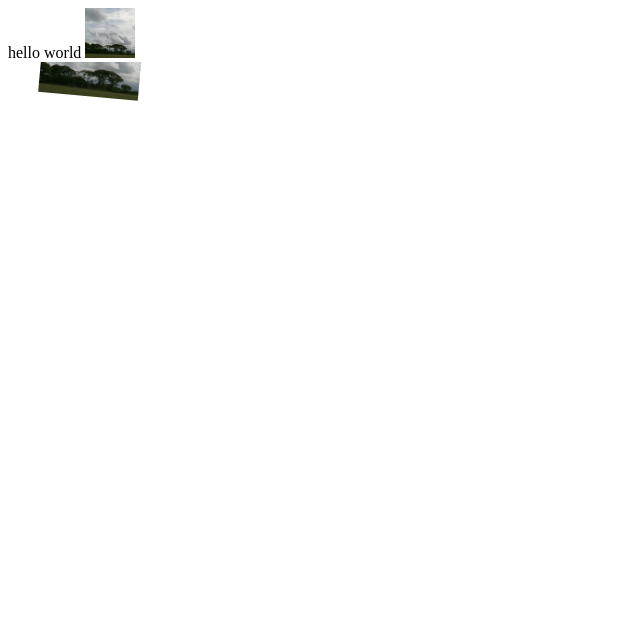
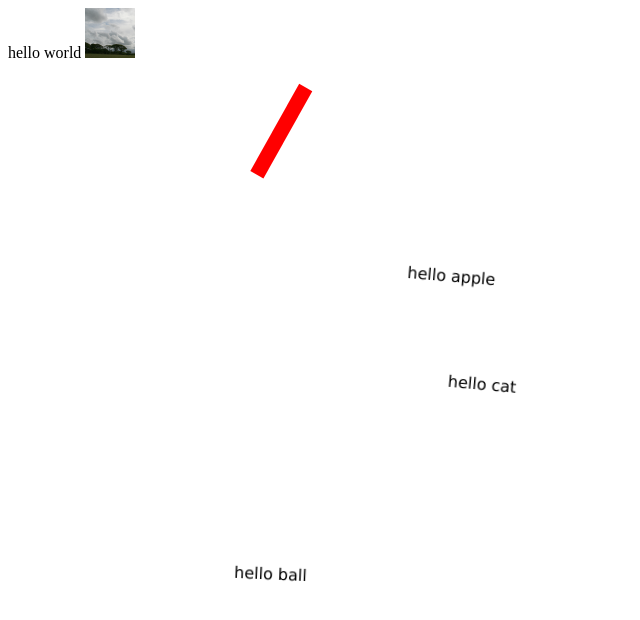
Before and after one commit to emp3ror/mvas, a plain HTML site: page index.html in a window 1280 px wide. Shown: the whole page, without its empty margins (0-640 px from the left). Drawn offline with Linux system fonts and the light colour scheme.

Commit message:
image rotation wrong

```diff
--- a/index.html
+++ b/index.html
@@ -10,11 +10,14 @@ hello world
 </div>
 <script src="src/mvas.0.1.js"></script>
 <script type="text/javascript">
-  canvas = document.getElementById("thecanvas");
-  ctx = this.canvas.getContext("2d");
+  // canvas = document.getElementById("thecanvas");
+  // ctx = this.canvas.getContext("2d");
 
-  var newCanvas = mVas.setCanvas(canvas);
-  newCanvas.gridShowBoxLength(10);
+  var newCanvas = mVas("thecanvas");
+  var column = 1000;
+    newCanvas.gridColumn(column);
+    var rows = newCanvas.getGridRows();
+  // newCanvas.gridShowBoxLength(10);
   var smValue = newCanvas.gridShowBoxLength();
   /*console.log(smValue);
   console.log("*************new test*************");*/
@@ -35,48 +38,52 @@ hello world
   //     objRotate : true,
   //     loop: true});
   newCanvas.addAnimation(apple,{ type : "circle",
-      radius : 80,
+      radius : 200,
       startAngle: 0,
       endAngle : 360,
       speed : 10,
       objRotate : true,
+      referencePoint : {x:400,y:400},
       loop: true});
 
   newCanvas.addAnimation(ball,{ type : "circle",
-      radius : 80,
+      radius : 200,
       startAngle: 0,
       endAngle : 360,
       speed : 2,
       objRotate : true,
+      referencePoint : {x:400,y:400},
       loop: true});
 
   newCanvas.addAnimation(cat,{ type : "circle",
-      radius : 80,
+      radius : 100,
       startAngle: 0,
       endAngle : 360,
       speed : 50,
       objRotate : true,
+      referencePoint : {x:400,y:400},
       loop: true});
 
   newCanvas.addAnimation(cloudy,{ type : "circle",
-      radius : 5,
+      radius : 100,
       startAngle: 0,
       endAngle : 360,
       speed : 50,
       objRotate : true,
+      referencePoint : {x:200,y:200},
       loop: true});
 
   var cow = [];
-  for (var i = 0; i < 100; i++) {
-    cow[i] = mVas.text("hello cow "+i,{help:"smth"});
-    newCanvas.addAnimation(cow[i],{ type : "circle",
-      radius : 80*(i+1)/3,
-      startAngle: 0,
-      endAngle : 360,
-      speed : Math.floor((Math.random() * 100) + 1),
-      objRotate : true,
-      loop: true});
-  };
+  // for (var i = 0; i < 100; i++) {
+  //   cow[i] = mVas.text("hello cow "+i,{help:"smth"});
+  //   newCanvas.addAnimation(cow[i],{ type : "circle",
+  //     radius : 80*(i+1)/3,
+  //     startAngle: 0,
+  //     endAngle : 360,
+  //     speed : Math.floor((Math.random() * 100) + 1),
+  //     objRotate : true,
+  //     loop: true});
+  // };
 
   newCanvas.startAnimation();
   // mVas.animate("smth");
--- a/src/mvas.0.1.js
+++ b/src/mvas.0.1.js
@@ -45,16 +45,18 @@
 
     /*sets length of small sq box of grid according to width of canvas and columns provided*/
     var setSqBoxLength = function (width) {
+        console.log("width "+width);
         grid.boxlength = width/grid.columns;
     }
 
     /*sets number of columns according to grid square box length and width*/
-    var setcolumns = function (width) {
-        grid.columns = height/grid.boxlength;
+    var setGridcolumns = function (width) {
+        console.log("width "+width);
+        grid.columns = width/grid.boxlength;
     }
 
     /*sets number of rows according to grid square box length and height*/
-    var setRows = function (height) {
+    var setGridRows = function (height) {
         grid.rows = height/grid.boxlength;
     }
 
@@ -89,8 +91,6 @@
         //init get id and set canvas and context (ctx)
         //parent is to set dimension of canvas be equal to parents, more like making responsive
         init : function (id,parent) {
-
-
             this.canvas = document.getElementById(id);
             this.ctx = this.canvas.getContext("2d");
             if (typeof parent != "undefined") {
@@ -99,7 +99,11 @@
                 this.canvasHeight = this.parentId.offsetHeight;
                 this.canvas.width = this.canvasWidth;
                 this.canvas.height = this.canvasHeight;
-                console.log(this.canvasWidth);
+                console.log("hellow "+this.canvasWidth);
+            } else {
+                this.canvasWidth = this.canvas.width;
+                this.canvasHeight = this.canvas.height;
+                console.log("hellow "+this.canvasWidth);
             }
             return this;
         },
@@ -166,6 +170,9 @@
                     return false;
                 };
                 grid.columns = num;
+                setSqBoxLength(this.canvasWidth);
+                setGridRows(this.canvasHeight);
+
                 return true;
             } else if (typeof num === 'undefined') {
                 return grid.columns;
@@ -173,6 +180,10 @@
                 console.log("please provide positive integer value");
                 return false;
             }
+        },
+
+        getGridRows : function () {
+            return grid.rows;
         },
 
         /*sets gridShowBoxLength if provide else shows the condition */
@@ -267,12 +278,15 @@
 
         /* filling draw array
         */
-        add : function (obj,posX,posY) {
+        add : function (obj,posX,posY,width,height) {
             this.drawArray.push({
                 src : obj.src,
                 type : obj.type,
                 x : posX,
-                y : posY});
+                y : posY,
+                w : width,
+                h : height
+            });
             // console.log(this.drawArray);
         },
 
@@ -333,7 +347,8 @@
             obj1.animate = {path : pathOnCircle(obj2.radius,obj2.startAngle,obj2.endAngle),
                 speed : obj2.speed,
                 objRotate : obj2.objRotate,
-                loop : obj2.loop
+                loop : obj2.loop,
+                ref : obj2.referencePoint
             };
             this.animateArray.push(obj1);
         },
@@ -345,7 +360,7 @@
 
             var img = [];  //trying image to work
             function looper () {
-                self.ctx.clearRect(0,0,1000,1000);
+                self.ctx.clearRect(0,0,self.canvasWidth,self.canvasHeight);
                 for (var i = 0; i < self.animateArray.length; i++) {
                     // console.log(animateObj);
                     var animateObj = self.animateArray[i];
@@ -365,13 +380,12 @@
                         animateObj.src = img[i];
 
                     };
-
                     if (animateObj.counter>=animateObj.animate.path.length-1) {
                         animateObj.counter=0;
                     };
 
                     self.ctx.save();
-                    // self.ctx.translate(500,500);
+                    self.ctx.translate(animateObj.animate.ref.x,animateObj.animate.ref.y);
                     drawIt(self.ctx,animateObj.src, animateObj.type,animateObj.animate.path[animateObj.counter]);
                     self.ctx.restore();
                     if (counter%animateObj.animate.speed) {
@@ -439,25 +453,25 @@
         // console.log(obj.src);
         // console.log(self);
         if (typeof obj.src === 'undefined') {
-            console.log(obj.src);
+            // console.log(obj.src);
             return false;
         };
         // var img = new Image();
         // console.log("obj "+obj.x+"   "+getPixel(obj.x));
 
         // self.setTransform(1,0,0,1,0,0);
-
-        if (typeof obj.src === 'string') {
+        var img = obj.src;
+        /*if (typeof obj.src === 'string') {
             var img = new Image()
             img.addEventListener('load', imageLoaded , false);
             img.src = obj.src;
-        } else {
-            console.log(obj.src);
-            var img = obj.src;
-            imageLoaded();
-        }
+        } else {*/
+            // console.log(obj.src);
+
+            // imageLoaded();
+        // }
         // console.log(typeof obj.src);
-        function imageLoaded () {
+        // function imageLoaded () {
             // console.log(img);
         var degrees = 0;
         if (typeof obj.angle !== 'undefined') {
@@ -465,15 +479,12 @@
         };
         self.rotate(degrees*Math.PI/180);
         // console.log(getPixel(obj.x),getPixel(obj.y));
-            self.translate(getPixel(obj.x),getPixel(obj.y));
-            // self.translate(0,100);
-            // console.log(getPixel(100));
-            // console.log("smth");
-            // self.translate(10,10);
-            // console.log(obj.x,obj.y);
-            self.drawImage(img, 0, 0,100,100);
-        }
-
+        var x = getPixel(obj.x), y = getPixel(obj.y),
+            w=getPixel(obj.w), h=getPixel(obj.h);
+            // console.log(x,y);
+        self.translate(x,y);
+        self.drawImage(img, -w/2, -h/2,w,h);
+        // }
     };
 
     var drawLine = function (obj,self) {
```
Lines whose indentation alone changed are shown as unchanged.
